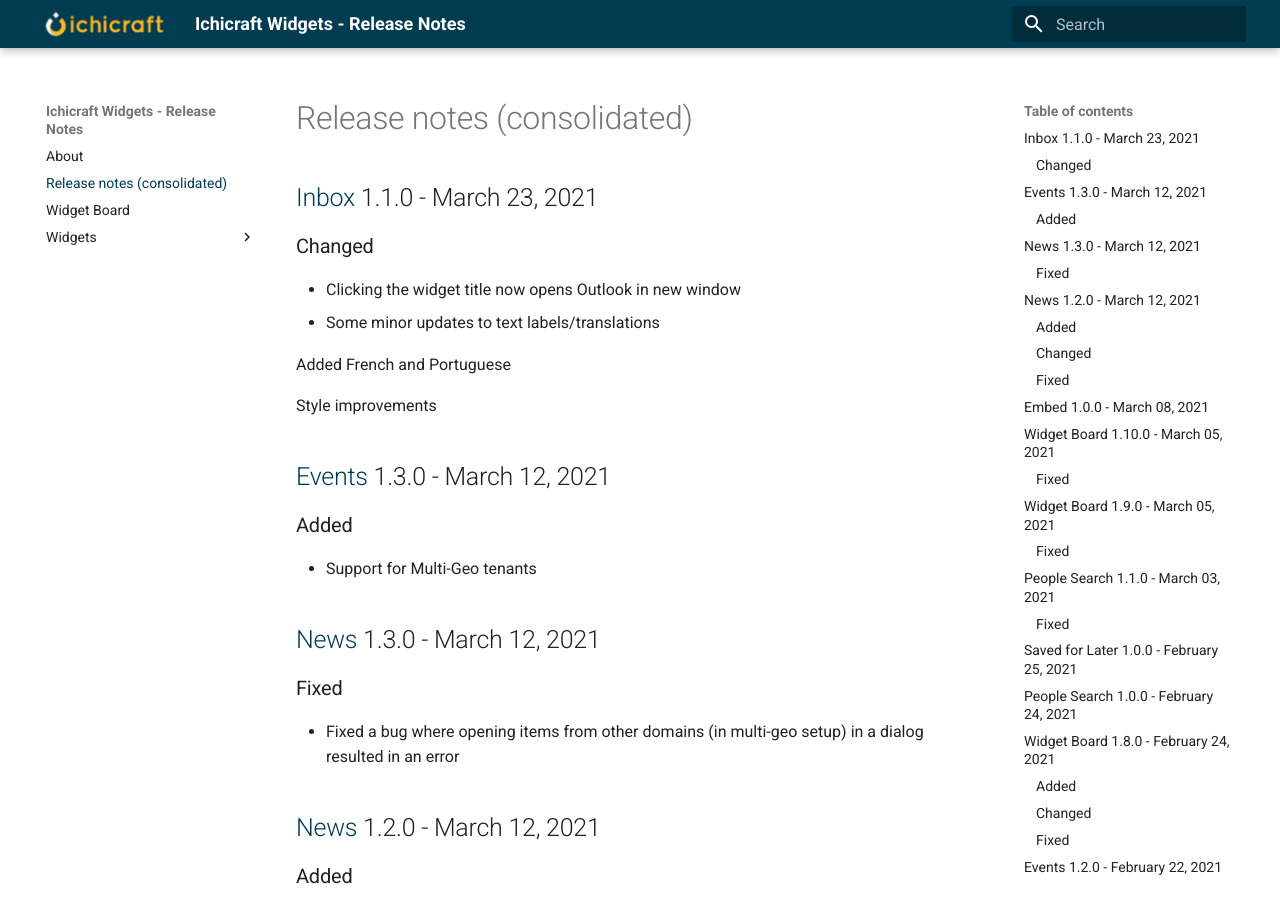
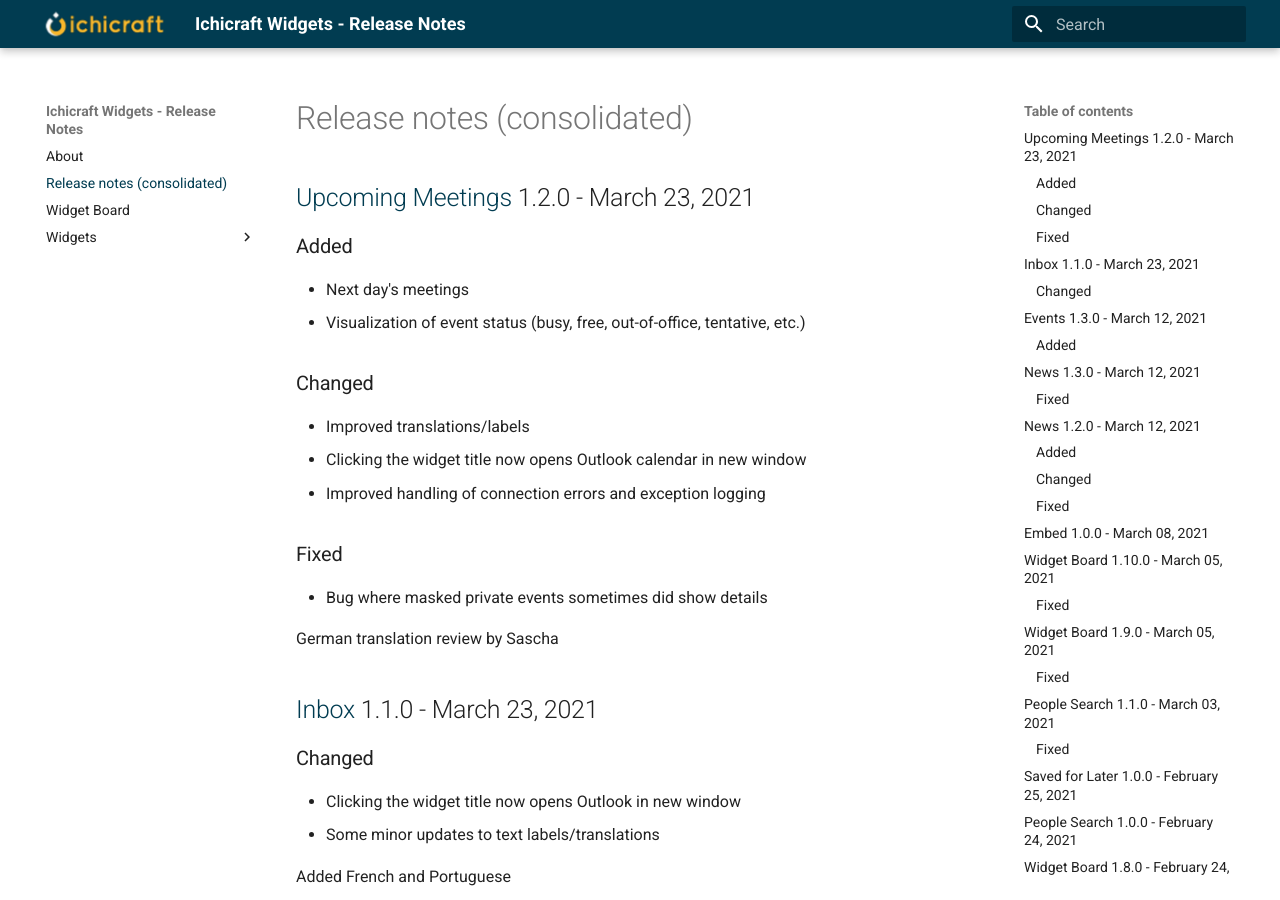
Before and after one commit to ichicraft/widgets-docs, an MkDocs documentation site: the page built from docs/Release-notes-(consolidated).md, in a window 1280 px wide and 900 px high. Built offline with MkDocs 1.6.1 and Material for MkDocs 9.7.7, drawn with Linux system fonts in a browser that asks for light colours.

Commit message:
Release notes updated by BuildService

```diff
--- a/docs/Release-notes-(consolidated).md
+++ b/docs/Release-notes-(consolidated).md
@@ -1,3 +1,26 @@
+## [Upcoming Meetings](./Widgets/Upcoming Meetings.md) 1.2.0 - March 23, 2021
+
+### Added
+- Next day&#x27;s meetings
+- Visualization of event status (busy, free, out-of-office, tentative, etc.)
+
+### Changed
+- Improved translations/labels
+- Clicking the widget title now opens Outlook calendar in new window
+- Improved handling of connection errors and exception logging
+
+### Fixed
+- Bug where masked private events sometimes did show details
+
+
+German translation review by Sascha
+
+
+
+
+
+
+
 ## [Inbox](./Widgets/Inbox.md) 1.1.0 - March 23, 2021
 
 ### Changed
```
Also changed, not shown: docs/Widgets/Upcoming Meetings.md (+23 -0 lines).
